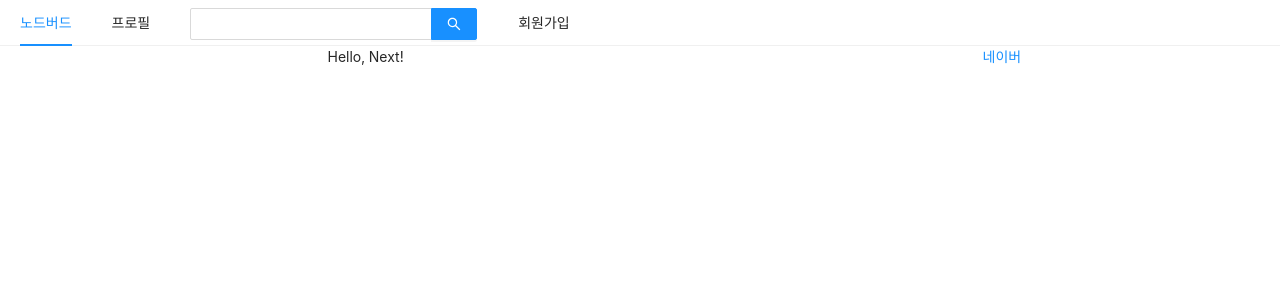
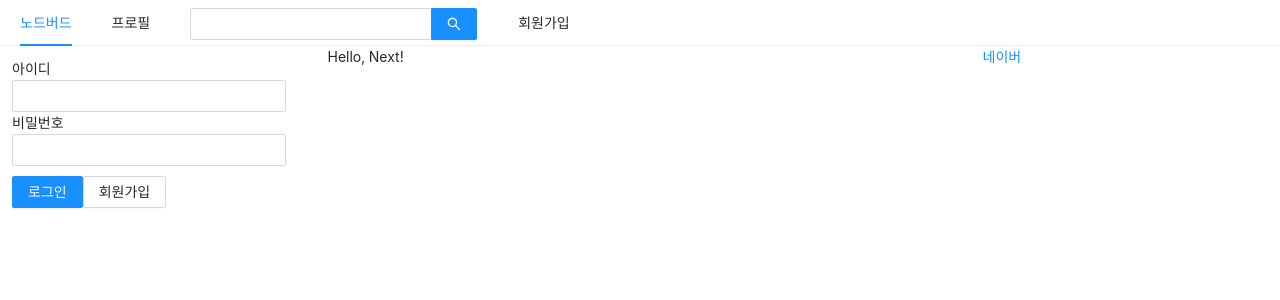
Before and after one commit to hyeminem-Jo/NodeBird, a Next.js app: page / in a window 1280 px wide. Shown: the top 300 px of the page. Built offline with nearby package versions, Linux system fonts and the light colour scheme.

Commit message:
Feat: Login function

```diff
--- a/components/AppLayout.js
+++ b/components/AppLayout.js
@@ -1,20 +1,27 @@
-import React from "react";
+import React, { useState } from "react";
 import { useRouter } from "next/router";
 import PropTypes from 'prop-types';
 import Link from 'next/link';
 import { Menu, Input, Row, Col } from 'antd';
+import styled from 'styled-components';
 
-// import UserProfile from '../components/UserProfile';
-// import LoginForm from '../components/LoginForm';
+import UserProfile from '../components/UserProfile';
+import LoginForm from '../components/LoginForm';
+
+// antd 컴포넌트를 커스텀해서 사용
+// styled-component 안에 antd 컴포넌트 태그이름을 넣어서 사용(커스텀)
+const SearchInput = styled(Input.Search)`
+  vertical-align: middle;
+`
 
 const AppLayout = ({ children }) => {
   const router = useRouter() // key 에러
 
   // 더미 데이터 생성
-  // const [isLoggedIn, setIsLoggedIn] = useState(false);
+  const [isLoggedIn, setIsLoggedIn] = useState(false);
 
   return (
-    <div>
+    <>
       <Menu mode="horizontal" selectedKeys={[router.pathname]}>
         <Menu.Item key="/">
           <Link href="/"><a>노드버드</a></Link>
@@ -25,7 +32,8 @@
         </Menu.Item>
 
         <Menu.Item>
-        <Input.Search enterButton style={{verticalAlign: 'middle'}} />
+          {/* antd 의 컴포넌트의 경우 styled-component 에 넣어 커스텀해서 사용 */}
+        <SearchInput enterButton />
         </Menu.Item>
 
         <Menu.Item key="/signup">
@@ -36,7 +44,9 @@
     <Row gutter={30}>
       <Col xs={24} sm={6}>
         {/* 로그인이 된 상태면 유저의 프로필을, 아니면 로그인창을 띄움 */}
-        {/* {isLoggedIn ? <UserProfile /> : <LoginForm />} */}
+        {isLoggedIn ? <UserProfile setIsLoggedIn={setIsLoggedIn} /> : <LoginForm setIsLoggedIn={setIsLoggedIn} />}
+        {/* LoginForm 컴포넌트로 setIsLoggedIn 넘겨주기 */}
+        {/* LoginForm 컴포넌트에서 setIsLoggedIn 가 true 가 되면 화면이 <UserProfile /> 로 바뀜  */}
       </Col>
 
       <Col xs={24} sm={12}>
@@ -48,12 +58,10 @@
         {/* 다른 페이지에서 접근하는 target _blank 는 보안상의 위험이 있기 때문에 rel="noreferrer" 를 적어주어야 한다. */}
       </Col>
     </Row>
-    </div>
+    </>
   );
 };
 
-// props 로 넘기는 것들은 propTypes 로 타입을 검사해주면 좋다.
-// children 은 리액트의 노드로, 화면에 그릴 수 있는 모든 것들(return 안의 모든 것)이 node 다.
 AppLayout.propTypes = {
   children: PropTypes.node.isRequired,
 }
--- a/components/LoginForm.js
+++ b/components/LoginForm.js
@@ -1,32 +1,76 @@
-import React, { useState } from "react";
-import { Form } from "antd";
+import React, { useCallback, useState } from "react";
+import { Form, Input, Button } from "antd";
+import Link from "next/link";
+import styled from "styled-components";
+import Proptypes from 'prop-types'
 
-// 리액트 form 은 따로 라이브러리를 써보는 것이 좋다.
+const ButtonWrapper = styled.div`
+  margin-top: 10px;
+`;
 
-const LoginForm = () => {
+const FormWrapper = styled(Form)`
+  padding: 12px;
+`
+
+const LoginForm = ({ setIsLoggedIn }) => {
   const [id, setId] = useState("");
   const [password, setPassword] = useState("");
+
+  // 컴포넌트에 props 로 넘겨주는 함수는 useCallBack 을 써주어야 최적화가 된다.
+  const onChangeId = useCallback((e) => {
+    setId(e.target.value);
+  }, []);
+
+  // 위의 함수와 거의 비슷한 구조로 되어있는데, 이런 중복은 커스텀훅으로 처리할 수 있다.
+  const onChangePassword = useCallback((e) => {
+    setPassword(e.target.value);
+  }, []);
+
+  // antd 컴포넌트 에서는 e.preventDefault() 사용 x (onFinish 에 이미 적용되어있음)
+  const onSubmitForm = useCallback(() => {
+    // e.preventDefault(); x
+    setIsLoggedIn(true);
+  }, [id, password]);
+
   return (
-    <Form>
+    <FormWrapper onFinish={onSubmitForm}>
       <div>
+        {/* label: input의 이름을 적는 태그로 htmlFor에 input의 아이디나 네임을 적어 인풋과 연결함 */}
         <label htmlFor="user-id">아이디</label>
         <br />
-        <input name="user-id" value={id} onChange={onChangeId} required></input>
+        <Input name="user-id" value={id} onChange={onChangeId} required></Input>
       </div>
       <div>
         <label htmlFor="user-password">비밀번호</label>
-        <input
+        <br />
+        <Input
           name="user-password"
           type="password"
           value={password}
           onChange={onChangePassword}
           required
-        ></input>
+        ></Input>
       </div>
-      <div></div>
-      <div></div>
-    </Form>
+
+      <ButtonWrapper>
+        <Button type="primary" htmlType="submit" loading={false}>
+          {/* primary 는 메인 컬러를 담당 */}
+          로그인
+        </Button>
+        <Link href="/signup">
+          <a>
+            <Button>회원가입</Button>
+          </a>
+        </Link>{" "}
+        {/* href 는 a 가 아닌 Link 에 넣는 것이 좋음 */}
+      </ButtonWrapper>
+    </FormWrapper>
   );
 };
 
+
+LoginForm.propTypes = {
+  setIsLoggedIn: Proptypes.bool.isRequired,
+}
+
 export default LoginForm;
--- a/components/UserProfile.js
+++ b/components/UserProfile.js
@@ -1,5 +1,35 @@
-const UserProfile = () => {
+import React, { useCallback } from 'react';
+import {Avatar, Button, Card} from 'antd';
+import Proptypes from 'prop-types'
 
+
+const UserProfile = ({ setIsLoggedIn }) => {
+
+  const onLogOut = useCallback(() => {
+    setIsLoggedIn(false); // 로그아웃
+  }, [])
+
+  return (
+    // ** 리액트에서 배열로 jsx 를 쓸 때 key 를 넣어주어야 함
+    <Card
+      actions={[
+        <div key="twit">짹짹<br/>0</div>,
+        <div key="followings">팔로잉<br/>0</div>,
+        <div key="followings">팔로워<br/>0</div>,
+      ]}
+
+    >
+      <Card.Meta
+        avatar={<Avatar>HJ</Avatar>}
+        title="Jinny"
+      />
+      <Button onClick={onLogOut}>로그아웃</Button>
+    </Card>
+  )
+}
+
+UserProfile.propTypes = {
+  setIsLoggedIn: Proptypes.bool.isRequired,
 }
 
 export default UserProfile;
--- a/pages/signup.js
+++ b/pages/signup.js
@@ -9,7 +9,7 @@
       <title>회원 가입 | NodeBird</title>
     </Head>
       <AppLayout>
-        <div>회원가입 페이지</div>
+        회원가입 페이지
       </AppLayout>
     </>
   );
```
Also changed, not shown: components/FollowList.js (added, +11 -0 lines), components/NicknameEditForm.js (added, +15 -0 lines), pages/profile.js (+10 -1 lines), 1 other file (tests, documents, lock files or other folders).
